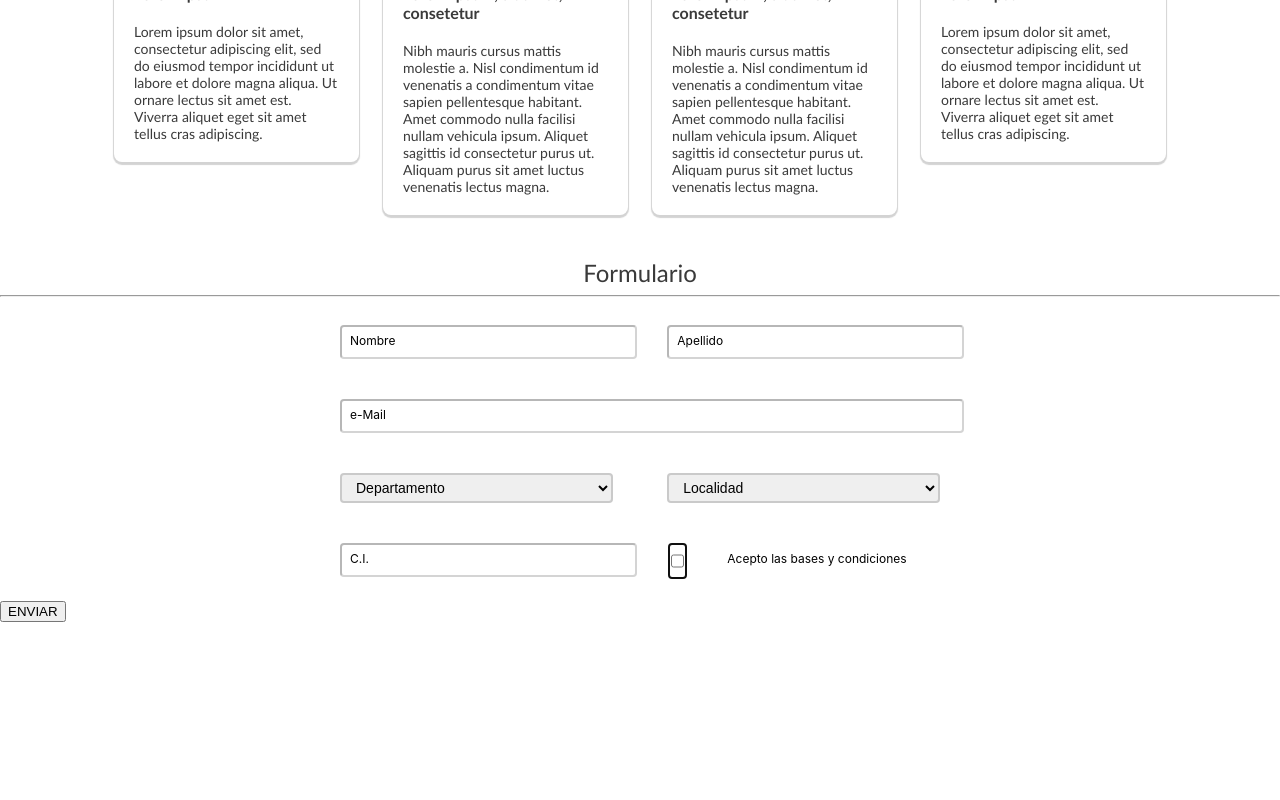
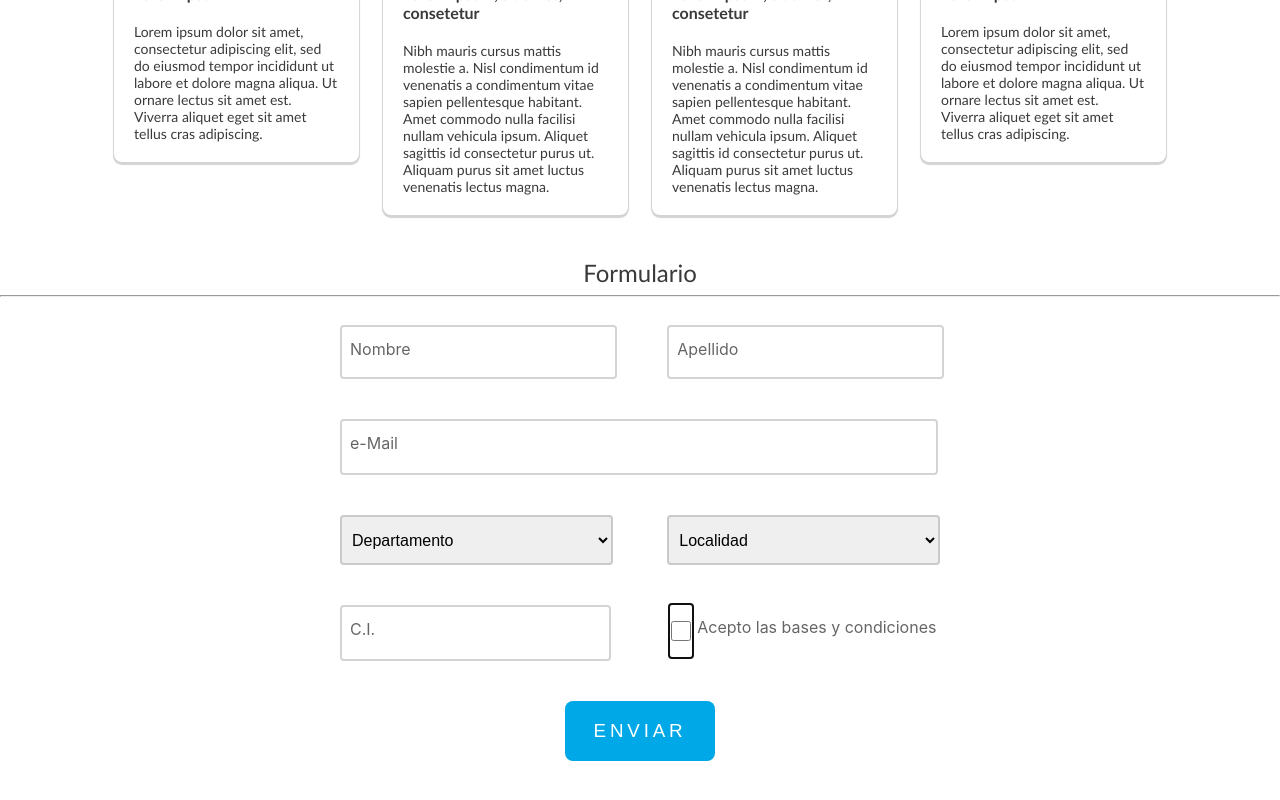
Before and after one commit to DamianRz/WT-React-Evaluation, a React (Create React App) app in the folder wt-evaluation/: page / in a window 1280 px wide. Shown: the part 1210-2010 px from the top of the page. Before the commit the page ends 1832 px from the top, so only its background shows below. Built offline with nearby package versions, Linux system fonts and the light colour scheme.

Commit message:
refactors

```diff
--- a/wt-evaluation/src/components/product-slider/index.jsx
+++ b/wt-evaluation/src/components/product-slider/index.jsx
@@ -34,7 +34,7 @@ export const ProductSlider = () => {
                         <p className="name-1 theme-text">{name.split(' ')[0]}</p>
                         <p className="name-2 theme-text">{name.split(' ')[1]}</p>
                         <button
-                            className="buy-btn">COMPRAR</button>
+                            className="buy-btn theme-button">COMPRAR</button>
                     </div>
                     <div className="right-box">
                         <img className={`paint-img`} src={img} alt="" />
--- a/wt-evaluation/src/components/product-slider/product-slider.scss
+++ b/wt-evaluation/src/components/product-slider/product-slider.scss
@@ -41,15 +41,6 @@
 
                 .buy-btn {
                     width: 20vw;
-                    min-width: 150px;
-                    height: 40px;
-                    border-radius: 8px;
-                    border-style: none;
-                    background-color: $secondary;
-                    color: $text_on_s;
-                    font-weight: bolder;
-                    letter-spacing: .5vw;
-                    font-size: calc(6px + 1vw);
                 }
 
                 .buy-btn {
--- a/wt-evaluation/src/components/textfield/textfield.scss
+++ b/wt-evaluation/src/components/textfield/textfield.scss
@@ -6,16 +6,18 @@
 
     .internal-label {
         position: absolute;
-        margin-top: 8px;
+        margin-top: 14px;
         margin-left: 10px;
-        // opacity: 0.6;
-        font-size: 12px;
+        font-size: $font_size_medium;
+        opacity: 0.6;
     }
 
     .external-label {
         position: absolute;
-        margin-top: -20px;
+        margin-top: 2px;
+        margin-left: 12px;
         font-size: 12px;
+        opacity: 0.6;
     }
 
     .error-label {
@@ -27,37 +29,50 @@
     }
 
     input {
-        font-size: $font_size_small;
-        height: 30px;
-        width: 100%;
-        padding: 0 10px;
+        font-size: $font_size_medium;
+        height: 50px !important;
+        width: calc(100% - 20px);
+        padding-left: 12px !important;
+        // padding-top: 10px;
+        border-style: solid;
         border-color: rgba(128, 128, 128, 0.336);
         border-width: 2px;
         border-radius: 4px;
     }
 
+    input[type="text"i] {
+        padding: 0 10px !important;
+    }
+
     .error {
-        border-color: $text_error;
+        border-style: solid;
+        border-color: $text_error !important;
     }
 }
 
 // custom input types
 .type-checkbox {
+    margin-top: -2px;
+
     .internal-label {
-        margin-left: 60px;
+        margin-left: 30px;
+        // margin-top: -5px;
     }
 
     input {
-        width: auto;
+        width: 20px;
         left: 40px;
+        // margin-bottom: 0px;
     }
 }
 
 .select-box {
-    font-size: $font_size_small;
-    height: 30px;
+    font-size: $font_size_medium;
+    height: 50px;
     width: 100%;
-    padding: 0 10px;
+    padding: 0 6px;
+    padding-top: 0;
+    border-style: solid;
     border-color: rgba(128, 128, 128, 0.336);
     border-width: 2px;
     border-radius: 4px;
--- a/wt-evaluation/src/components/user-form/index.jsx
+++ b/wt-evaluation/src/components/user-form/index.jsx
@@ -4,6 +4,7 @@ import { FormContext, FormProvider } from '../../contexts/FormContext';
 import { dptosLocs } from '../../data/datos';
 import './user-form.scss';
 import '../../theme/theme.scss';
+import './user-form-mobile.scss';
 
 export const UserForm = () => {
 
@@ -22,13 +23,16 @@ export const UserForm = () => {
             getFields,
         } = useContext(FormContext);
         return (
+            <div className="submit-box">
                 <button
+                    className="submit-btn theme-button"
                     onClick={() => {
                         if (validateFields()) {
                             onClick(getFields());
                         }
                     }}
                 >ENVIAR</button>
+            </div>
         );
     };
 
--- a/wt-evaluation/src/components/user-form/user-form.scss
+++ b/wt-evaluation/src/components/user-form/user-form.scss
@@ -1,7 +1,7 @@
 .user-form {
     position: relative;
     width: 100%;
-    height: 200px;
+    margin-bottom: 60px;
 
     .form-title {
         text-align: center;
@@ -9,6 +9,7 @@
     }
 
     .form-box {
+        width: 100%;
 
         .flex-fields {
             width: 60%;
@@ -17,12 +18,14 @@
             margin: auto;
 
             .divider {
+                position: relative;
                 width: 10%;
                 min-width: 40px;
-                height: 100%;
+                height: 30px;
             }
 
             .textfield-item {
+                position: relative;
                 width: 50%;
             }
         }
@@ -38,5 +41,16 @@
             }
         }
 
+        .submit-box {
+            position: relative;
+            width: max-content;
+            height: max-content;
+            margin: auto;
+            margin-top: 20px;
+
+            .submit-btn {
+                margin: auto !important;
+            }
+        }
     }
 }
--- a/wt-evaluation/src/theme/theme.scss
+++ b/wt-evaluation/src/theme/theme.scss
@@ -18,3 +18,16 @@ a {
     margin-top: 20px;
     margin-left: 20px;
 }
+
+.theme-button {
+    min-width: 150px;
+    height: 60px;
+    border-radius: 8px;
+    border-style: none;
+    background-color: $secondary;
+    color: $text_on_s;
+    // font-weight: bolder;
+    letter-spacing: .3vw;
+    font-size: calc(6px + 1vw);
+    cursor: pointer;
+}
```
Lines whose indentation alone changed are shown as unchanged.
